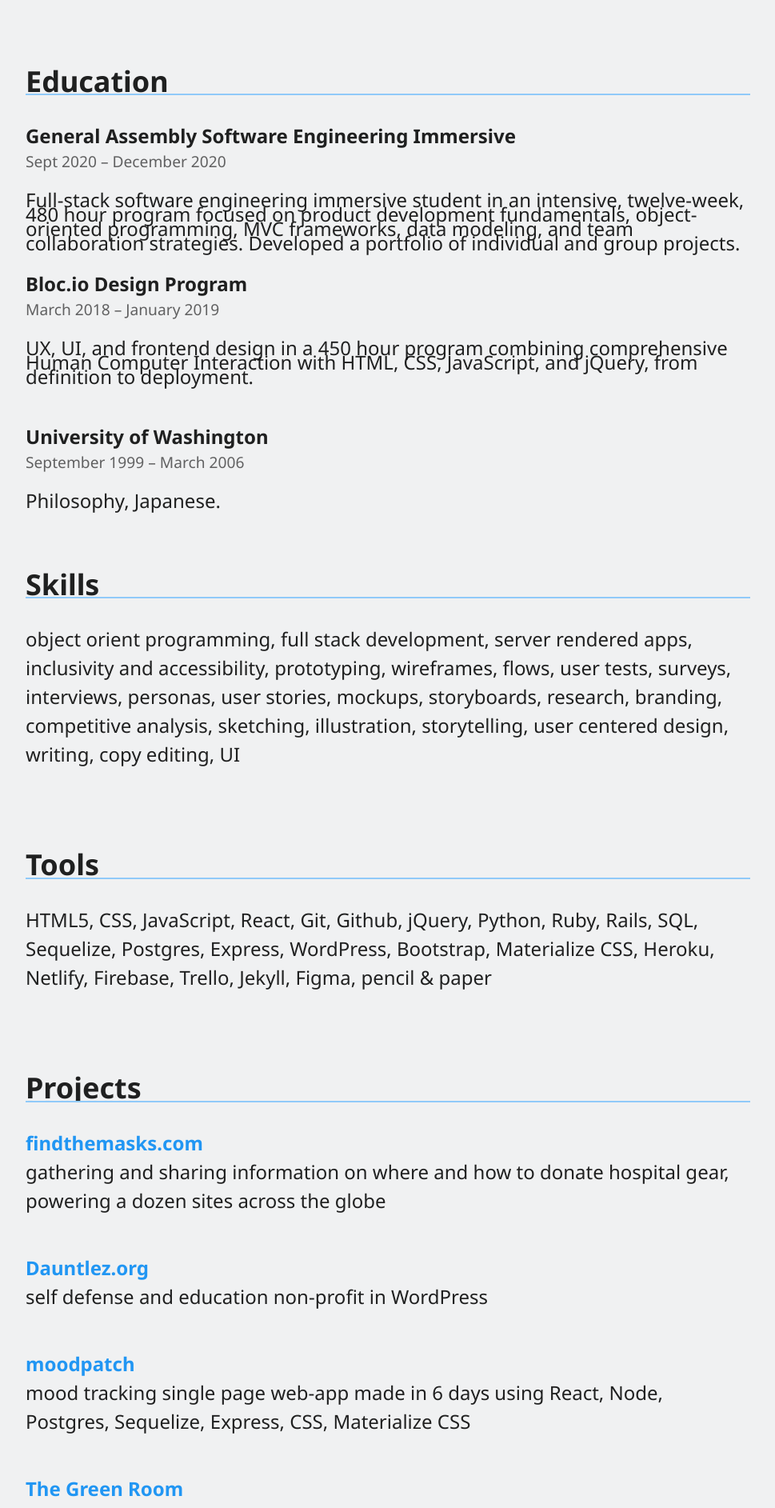
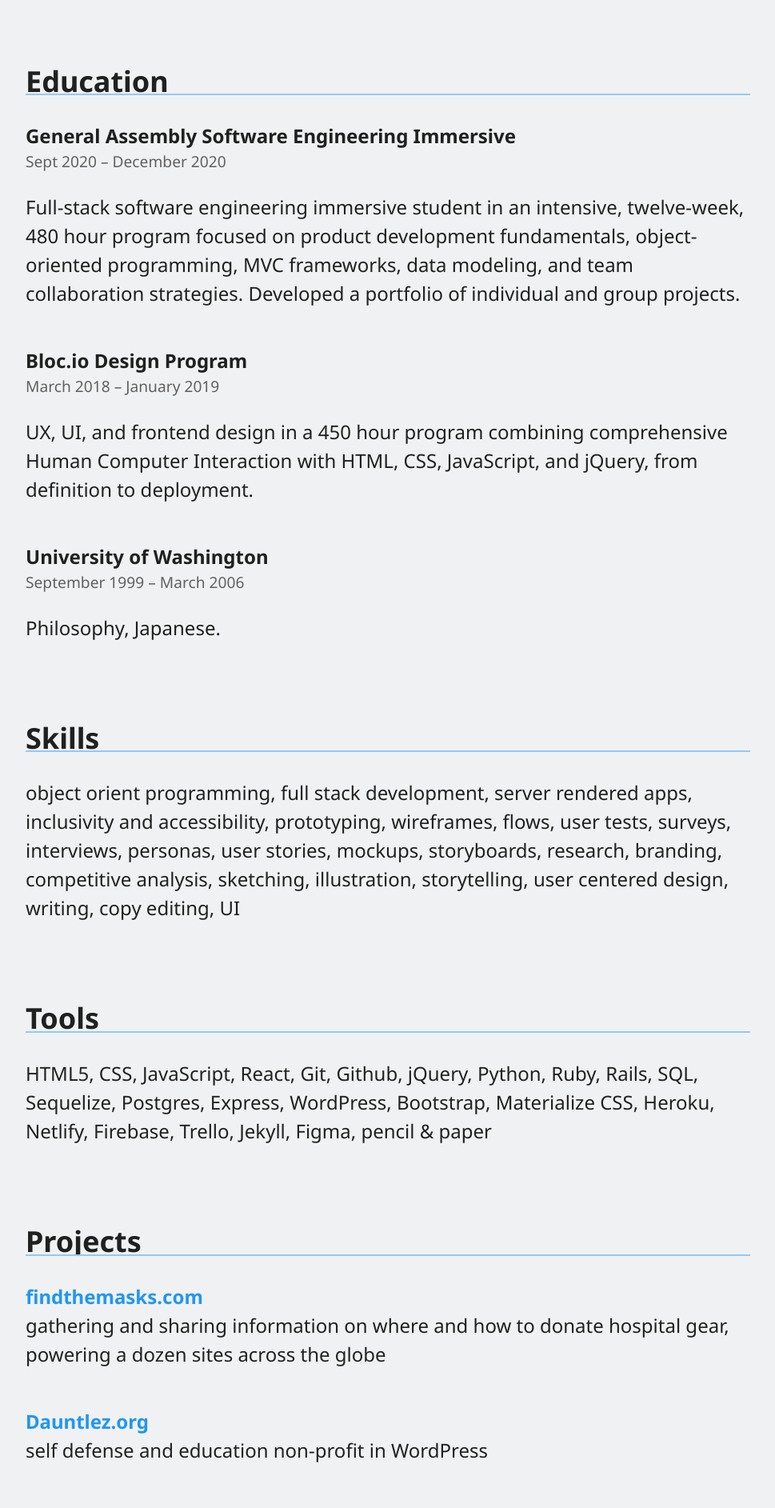
Before and after one commit to ctavispost/personalPortfolio, a Jekyll site: the page built from resume.md, in a window 1280 px wide. Shown: the part 2780-4665 px from the top of the page at 80% size, without its empty margins (155-1124 px from the left). Built offline with Jekyll 4.4.1, drawn with Linux system fonts in a browser that asks for light colours.

Commit message:
Adjust education section margins and line-height in resume.md

```diff
--- a/resume.md
+++ b/resume.md
@@ -88,15 +88,13 @@
 {:.medEmphTxt .marginTopZero}
 
 Full-stack software engineering immersive student in an intensive, twelve-week, 480 hour program focused on product development fundamentals, object-oriented programming, MVC frameworks, data modeling, and team collaboration strategies. Developed a portfolio of individual and group projects.
-{:.smallLeading}
 
 #### Bloc.io Design Program
-{:.margBottZero .smallestBreak}
+{:.margBottZero .smallerBreak}
 March 2018 – January 2019
 {:.medEmphTxt .marginTopZero}
 
 UX, UI, and frontend design in a 450 hour program combining comprehensive Human Computer Interaction with HTML, CSS, JavaScript, and jQuery, from definition to deployment.
-{:.smallLeading}
 
 #### University of Washington
 {:.margBottZero .smallerBreak}
@@ -104,7 +102,6 @@
 {:.medEmphTxt .marginTopZero}
 
 Philosophy, Japanese.
-{:.smallLeading}
 </article>
 
 <article markdown="1">
```
